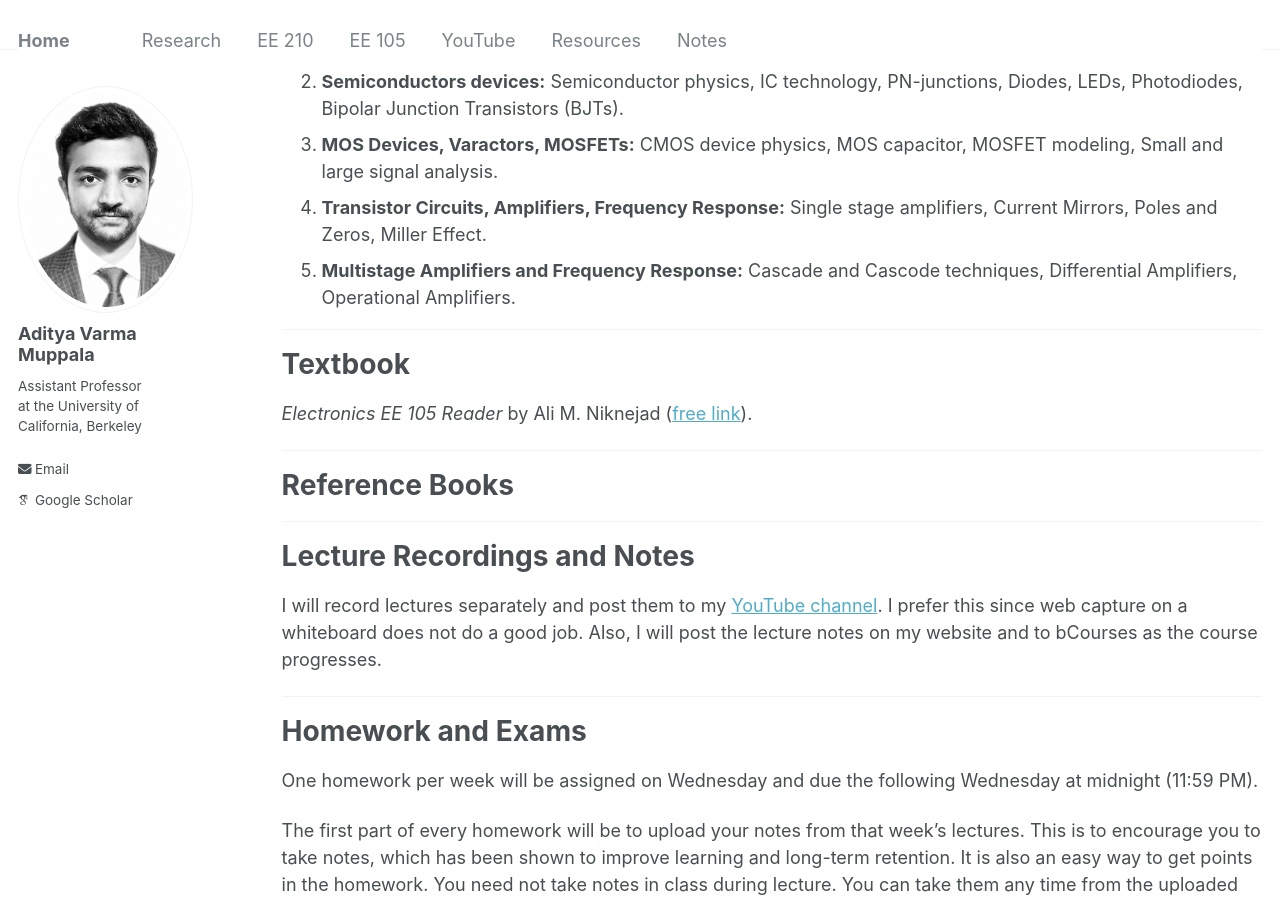
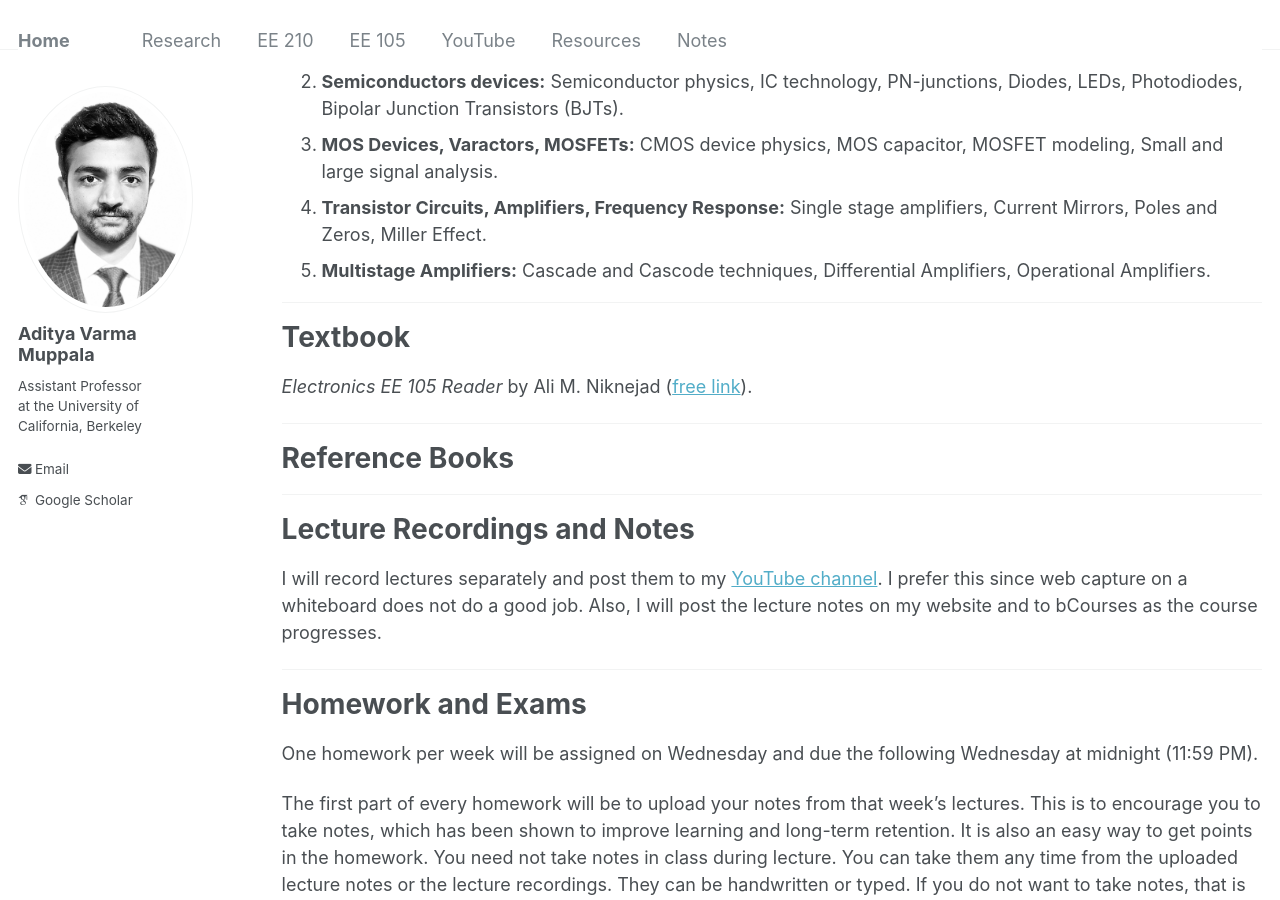
Before and after one commit to AdityaMuppala/adityamuppala.github.io, a Jekyll site: the page built from _pages/teaching105.md, in a window 1280 px wide and 900 px high, scrolled down 1404 px. Built offline with Jekyll 4.4.1, drawn with Linux system fonts in a browser that asks for light colours; some web fonts are replaced.

Commit message:
Update teaching105.md

```diff
--- a/_pages/teaching105.md
+++ b/_pages/teaching105.md
@@ -44,7 +44,7 @@ To develop a strong foundation in microelectronics from the device to the circui
 2. **Semiconductors devices:** Semiconductor physics, IC technology, PN-junctions, Diodes, LEDs, Photodiodes, Bipolar Junction Transistors (BJTs).
 3. **MOS Devices, Varactors, MOSFETs:** CMOS device physics, MOS capacitor, MOSFET modeling, Small and large signal analysis.
 4. **Transistor Circuits, Amplifiers, Frequency Response:** Single stage amplifiers, Current Mirrors, Poles and Zeros, Miller Effect.
-5. **Multistage Amplifiers and Frequency Response:** Cascade and Cascode techniques, Differential Amplifiers, Operational Amplifiers.
+5. **Multistage Amplifiers:** Cascade and Cascode techniques, Differential Amplifiers, Operational Amplifiers.
 
 ---
 
```
